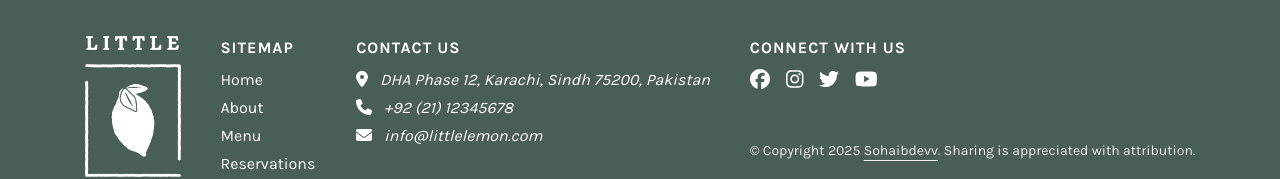
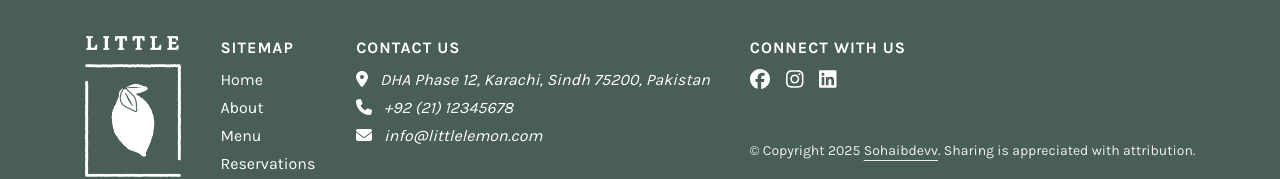
Before and after one commit to sohaibdevv/little-lemon-website, a React (Create React App) app: page /reservations in a window 1280 px wide. Shown: the part 538-717 px from the top of the page. Built offline with nearby package versions, Linux system fonts and the light colour scheme; a web font is replaced by a local one.

Commit message:
updated layout files

```diff
--- a/src/components/layout/Footer/Footer.jsx
+++ b/src/components/layout/Footer/Footer.jsx
@@ -1,8 +1,7 @@
 import {
   faFacebook,
-  faTwitter,
+  faLinkedin,
   faInstagram,
-  faYoutube,
 } from "@fortawesome/free-brands-svg-icons";
 import {
   faEnvelope,
@@ -23,8 +22,7 @@ const contacts = [
 const socials = [
   { icon: faFacebook, name: "facebook" },
   { icon: faInstagram, name: "instagram" },
-  { icon: faTwitter, name: "twitter" },
-  { icon: faYoutube, name: "youtube" },
+  { icon: faLinkedin, name: "linkedin" },
 ];
 
 const currentYear = new Date().getFullYear();
--- a/src/components/pages/Reservations/Reservations.css
+++ b/src/components/pages/Reservations/Reservations.css
@@ -1,6 +1,6 @@
 .reservations {
   min-height: calc(100vh - 6.25rem - 18rem);
-  background-image: url(../Home/assets/Form\ background\ img.jpg);
+  background-image: url(../Home/assets/Form-background-img.jpg);
 }
 
 .reservations h2 {
@@ -50,6 +50,10 @@
   position: absolute;
 }
 
+.error{
+  color: #ff0000;
+}
+
 .reservations button:disabled,
 .reservations button[disabled] {
   background-color: #edefee;
```
Also changed, not shown: src/components/pages/Home/assets/Form-background-img.jpg (renamed from src/components/pages/Home/assets/Form background img.jpg).
